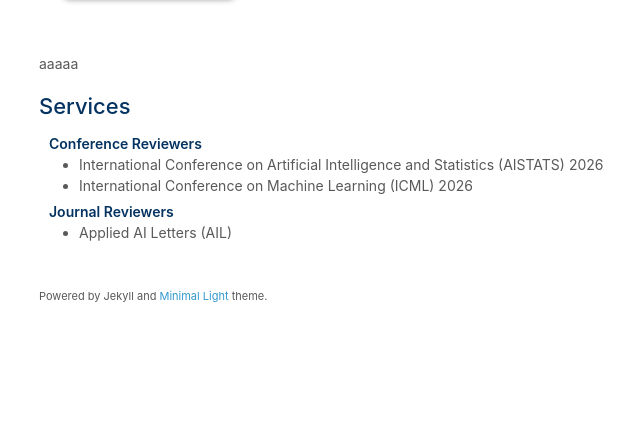
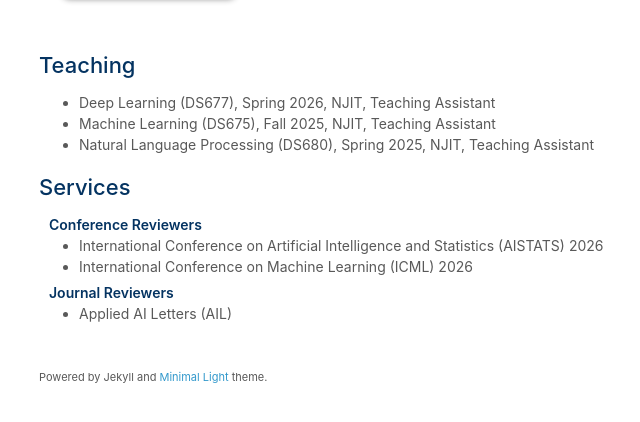
Before and after one commit to Ineedanamehere/Ineedanamehere.github.io, a Jekyll site: the page built from index.md, in a window 1280 px wide and 900 px high, scrolled down 1349 px, cut to the strip 444-866 px from the top of the window. Shown: the whole strip, without its empty margins (431-1071 px from the left). Built offline with Jekyll 4.4.1, drawn with Linux system fonts in a browser that asks for light colours; a style sheet for code colours, icons or effects is not loaded; our own code applies the rules of GitHub Pages for plain Markdown files; before the commit the page ends 2168 px from its top, so only the background shows below that.

Commit message:
Update teachings.md

```diff
--- a/_includes/teachings.md
+++ b/_includes/teachings.md
@@ -1 +1,7 @@
-aaaaa
+## Teaching
+
+<ul style="margin:0 0 20px;">
+  <li><autocolor>Deep Learning (DS677), Spring 2026, NJIT, Teaching Assistant</autocolor></li>
+  <li><autocolor>Machine Learning (DS675), Fall 2025, NJIT, Teaching Assistant</autocolor></li>
+  <li><autocolor>Natural Language Processing (DS680), Spring 2025, NJIT, Teaching Assistant</autocolor></li>
+</ul>
```
